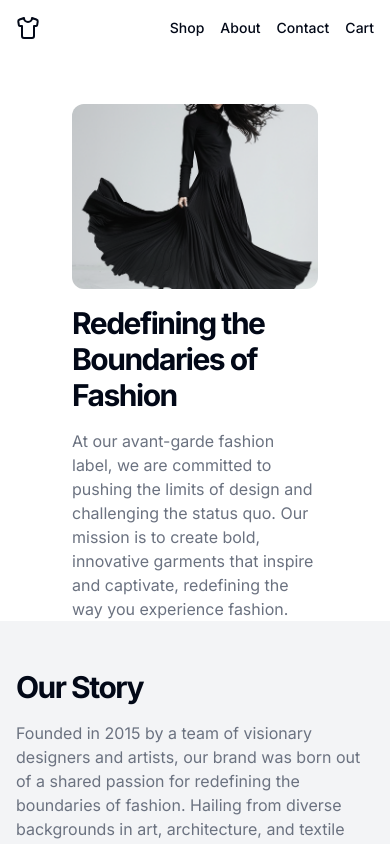
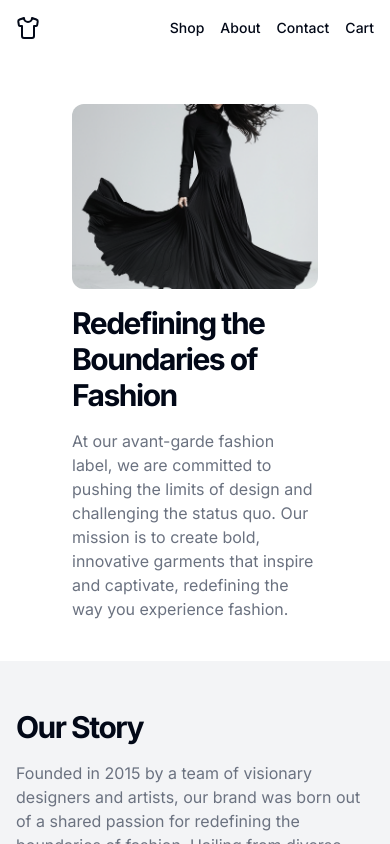
Before and after one commit to jon-jc/fashion, a Next.js app: page /about in a window 390 px wide. Shown: the top 844 px of the page. Built offline with nearby package versions, Linux system fonts and the light colour scheme.

Commit message:
replace placeholder links with correct ones

```diff
--- a/components/about.tsx
+++ b/components/about.tsx
@@ -6,7 +6,7 @@ export default function About() {
     <div className="flex flex-col min-h-[100dvh]">
       <section className="w-full pt-12 md:pt-24 lg:pt-32">
         <div className="container space-y-10 xl:space-y-16">
-          <div className="grid gap-4 px-10 md:grid-cols-2 md:gap-16">
+          <div className="grid gap-4 px-10 md:grid-cols-2 md:gap-16 pb-10">
             <div>
               <Image
                 src="/model3.png"
--- a/components/hero.tsx
+++ b/components/hero.tsx
@@ -26,7 +26,7 @@ const Hero = () => {
                 Shop Now
               </Link>
               <Link
-                href="#"
+                href="/about"
                 className="inline-flex h-10 items-center justify-center rounded-md border border-gray-200 border-gray-200 bg-white px-8 text-sm font-medium shadow-sm transition-colors hover:bg-gray-100 hover:text-gray-900 focus-visible:outline-none focus-visible:ring-1 focus-visible:ring-gray-950 disabled:pointer-events-none disabled:opacity-50 dark:border-gray-800 dark:border-gray-800 dark:bg-gray-950 dark:hover:bg-gray-800 dark:hover:text-gray-50 dark:focus-visible:ring-gray-300"
                 prefetch={false}
               >
```
